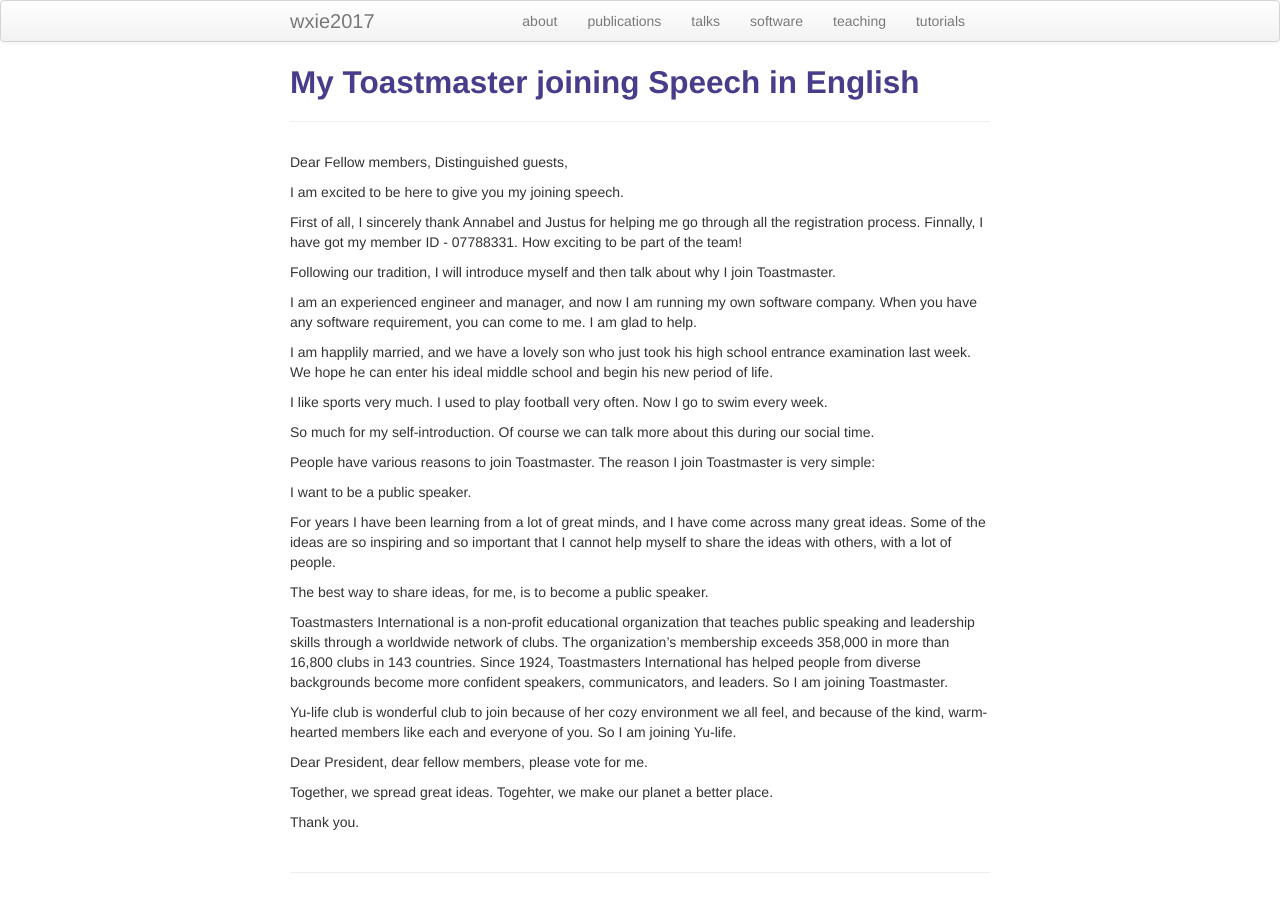
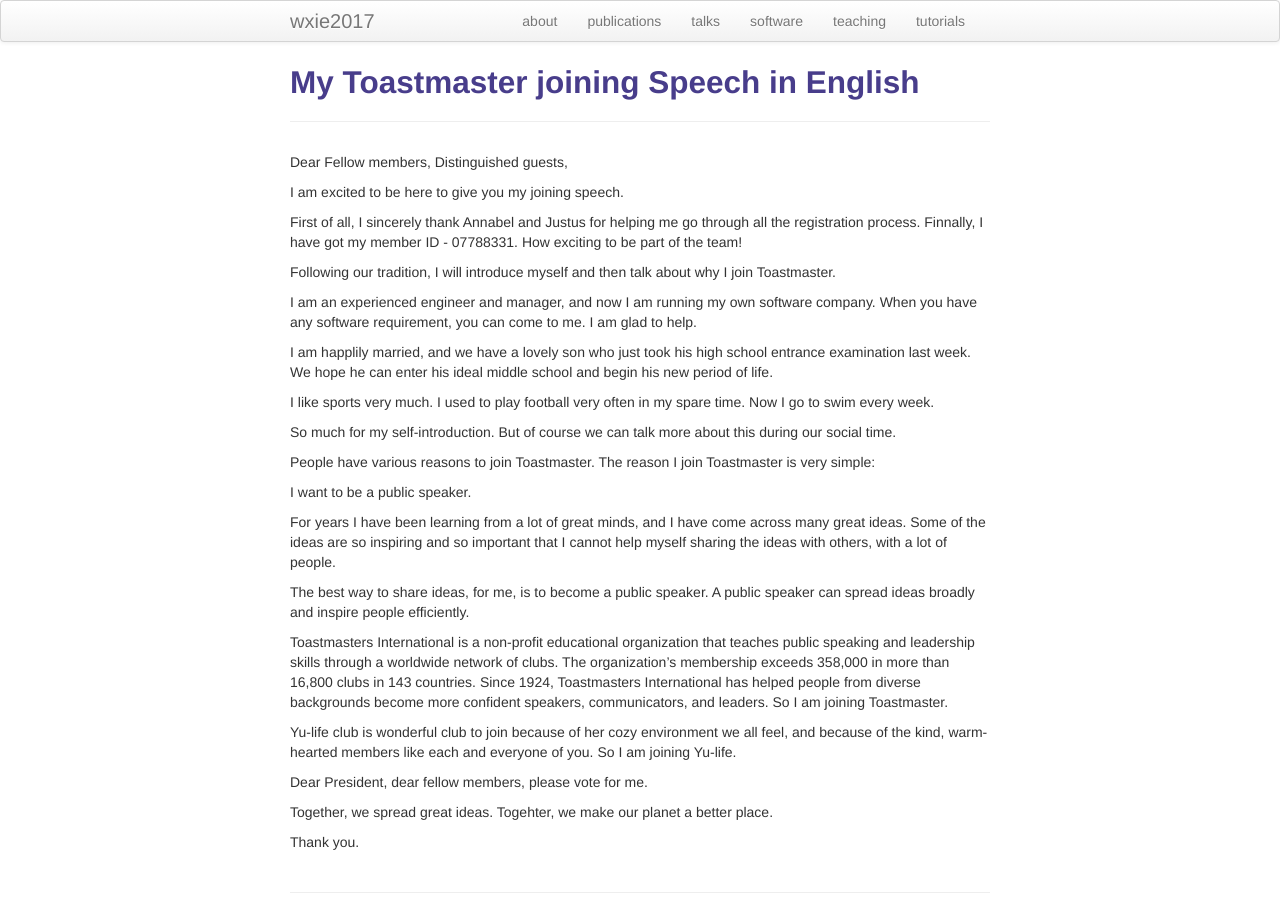
Before and after one commit to wxie2017/wxie2017.github.io, a Jekyll site: the page built from pages/speech/my_toastmaster_joining_speech.md, in a window 1280 px wide. Built offline with Jekyll 4.4.1, drawn with Linux system fonts in a browser that asks for light colours.

Commit message:
third version of my joining speeck: correct some errors

```diff
--- a/pages/speech/my_toastmaster_joining_speech.md
+++ b/pages/speech/my_toastmaster_joining_speech.md
@@ -23,9 +23,10 @@
 examination last week. We hope he can enter his ideal middle school and begin his new
 period of life.
 
-I like sports very much. I used to play football very often. Now I go to swim every week.
+I like sports very much. I used to play football very often in my spare time. Now I go
+to swim every week.
 
-So much for my self-introduction. Of course we can talk more about this during our social
+So much for my self-introduction. But of course we can talk more about this during our social
 time.
 
 People have various reasons to join Toastmaster. The reason I join Toastmaster is very simple:
@@ -34,9 +35,10 @@
 
 For years I have been learning from a lot of great minds, and I have come across many
 great ideas. Some of the ideas are so inspiring and so important that I cannot help
-myself to share the ideas with others, with a lot of people.
+myself sharing the ideas with others, with a lot of people.
 
-The best way to share ideas, for me, is to become a public speaker.
+The best way to share ideas, for me, is to become a public speaker. A public speaker
+can spread ideas broadly and inspire people efficiently.
 
 Toastmasters International is a non-profit educational organization that teaches public
 speaking and leadership skills through a worldwide network of clubs. The organization's
```
